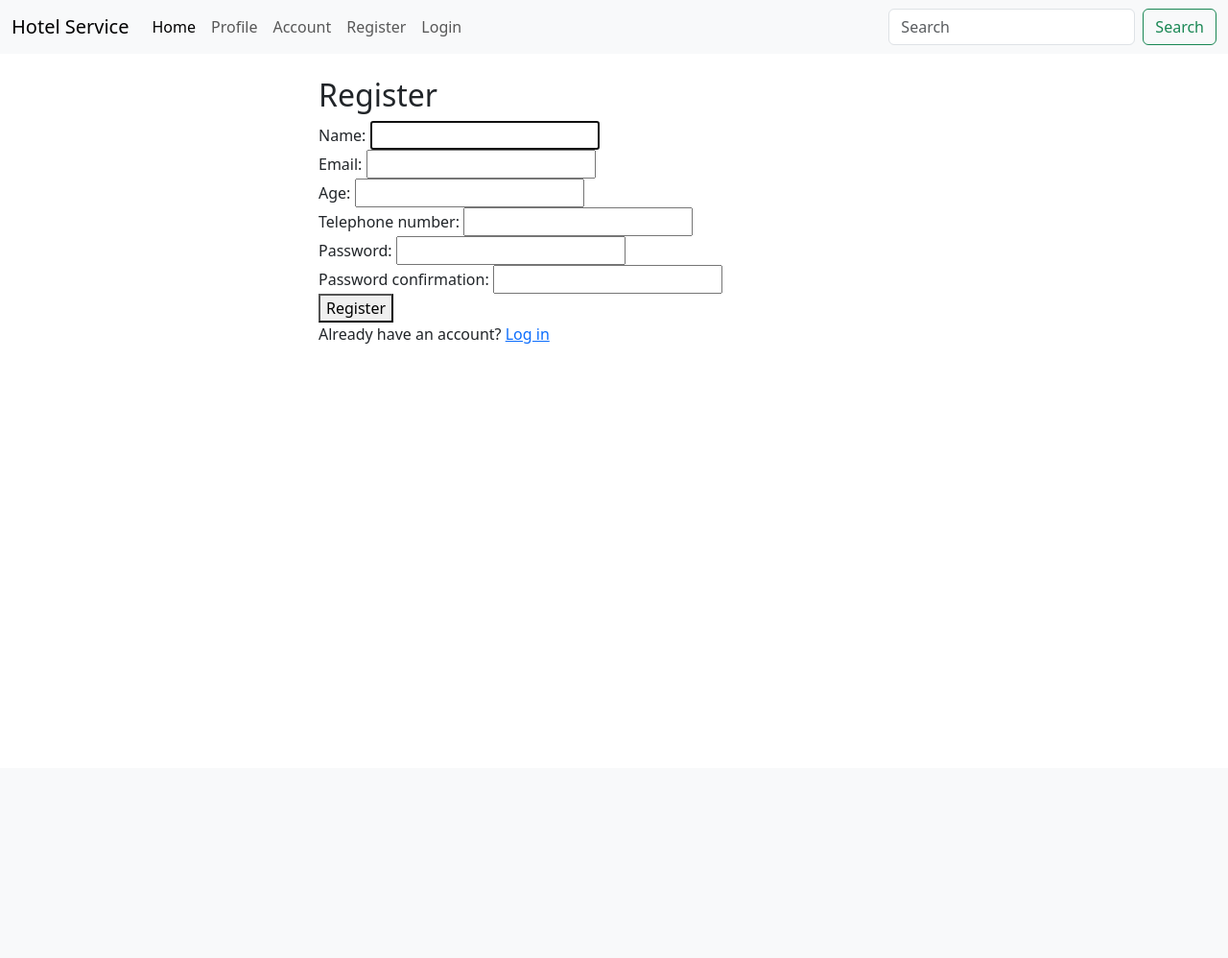
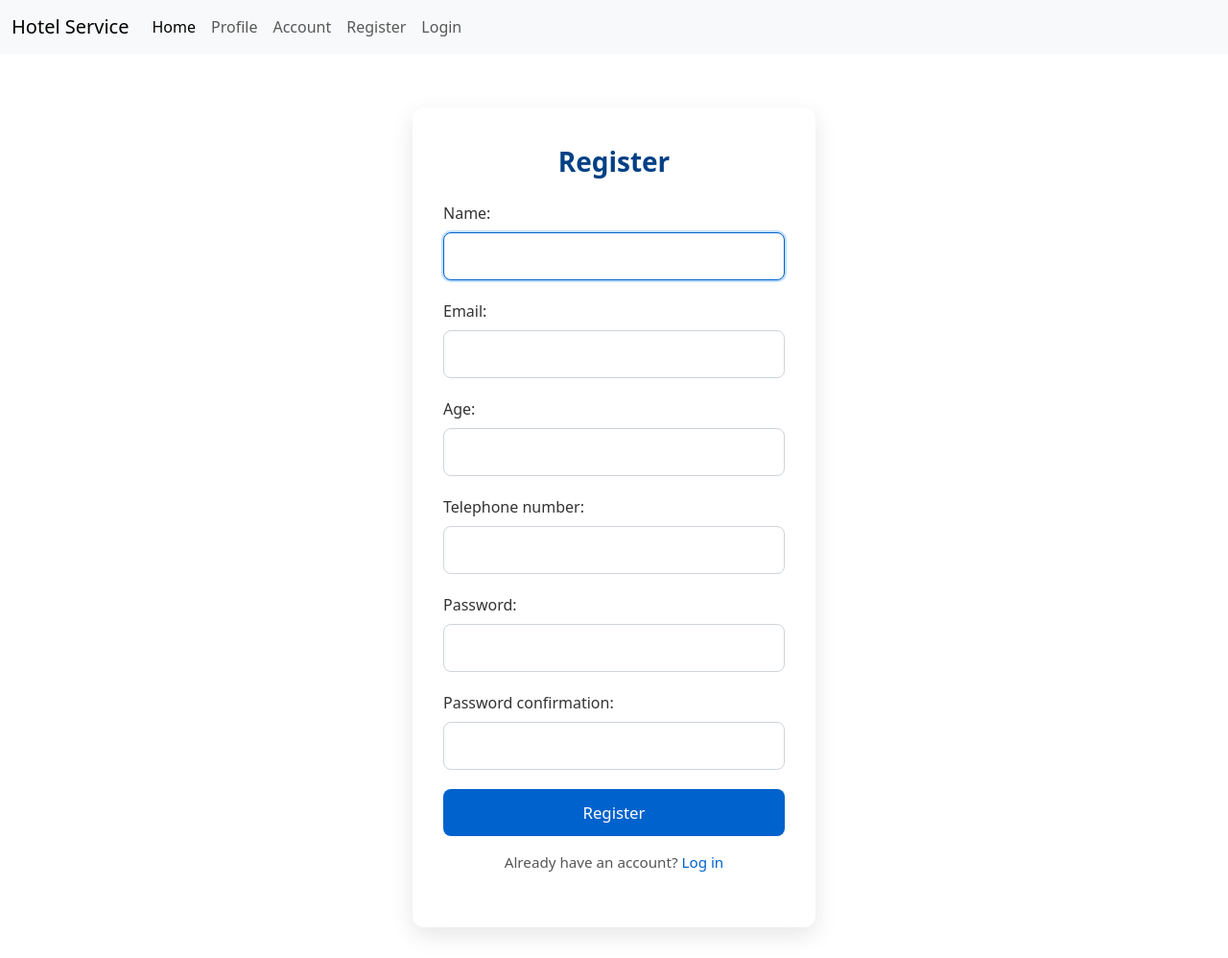
Before and after one commit to DimaGershchuk/HotelService, a Django app: page /users/register/ in a window 1280 px wide. Shown: the whole page at 96% size. Before the commit the page ends 358 px from the top, so only its background shows below. Run offline with Django 5.2, Linux system fonts and the light colour scheme; some libraries are stand-ins or nearby versions.

Commit message:
Fixed styles, added styles for login and register forms

```diff
--- a/static/css/styles.css
+++ b/static/css/styles.css
@@ -116,3 +153,194 @@
     padding: .5rem 1rem;
     border-radius: .5rem;
   }
+
+  /* Обгортка форми */
+.auth-wrapper {
+  display: flex;
+  justify-content: center;
+  align-items: center;
+  min-height: 80vh;
+  padding: 2rem;
+}
+
+/* Контейнер самої форми */
+.register-form {
+  background: #ffffff;
+  padding: 2.5rem 2rem;
+  border-radius: .75rem;
+  box-shadow: 0 8px 24px rgba(0,0,0,0.1);
+  width: 100%;
+  max-width: 420px;
+}
+
+/* Заголовок */
+.form-title {
+  text-align: center;
+  font-size: 1.75rem;
+  margin-bottom: 1.5rem;
+  color: #004085;
+  font-weight: 600;
+}
+
+/* Група полів */
+.form-group {
+  margin-bottom: 1.25rem;
+}
+
+.form-group label {
+  display: block;
+  font-weight: 500;
+  margin-bottom: .5rem;
+  color: #333;
+}
+
+.form-group input {
+  width: 100%;
+  padding: .75rem 1rem;
+  border: 1px solid #ced4da;
+  border-radius: .5rem;
+  font-size: 1rem;
+  transition: border-color .2s;
+}
+
+.form-group input:focus {
+  border-color: #0062cc;
+  outline: none;
+  box-shadow: 0 0 0 2px rgba(0,123,255,0.25);
+}
+
+/* help text */
+.form-text {
+  margin-top: .25rem;
+  color: #6c757d;
+  font-size: .875rem;
+}
+
+/* Помилки */
+.error {
+  margin-top: .25rem;
+  font-size: .875rem;
+  color: #dc3545;
+}
+
+/* Кнопка реєстрації */
+.register-btn {
+  width: 100%;
+  padding: .75rem;
+  font-size: 1.05rem;
+  background-color: #0062cc;
+  border: none;
+  border-radius: .5rem;
+  color: #fff;
+  font-weight: 500;
+  transition: background-color .2s, transform .1s;
+}
+
+.register-btn:hover {
+  background-color: #0056b3;
+  transform: translateY(-1px);
+}
+
+/* Підпис під формою */
+.form-footer {
+  text-align: center;
+  margin-top: 1rem;
+  font-size: .95rem;
+  color: #555;
+}
+
+.form-footer a {
+  color: #0062cc;
+  text-decoration: none;
+  font-weight: 500;
+}
+
+.form-footer a:hover {
+  text-decoration: underline;
+}
+
+.login-form {
+  background: #ffffff;
+  padding: 2rem 1.5rem;
+  border-radius: .75rem;
+  box-shadow: 0 6px 24px rgba(0,0,0,0.08);
+  width: 100%;
+  max-width: 380px;
+}
+
+.login-form .form-title {
+  text-align: center;
+  font-size: 1.75rem;
+  margin-bottom: 1.25rem;
+  color: #004085;
+  font-weight: 600;
+}
+
+.login-form .form-group {
+  margin-bottom: 1rem;
+}
+
+.login-form label {
+  display: block;
+  margin-bottom: .5rem;
+  color: #333;
+  font-weight: 500;
+}
+
+.login-form input {
+  width: 100%;
+  padding: .65rem 1rem;
+  border: 1px solid #ced4da;
+  border-radius: .5rem;
+  font-size: 1rem;
+  background: #f8f9fa;
+  transition: border-color .2s, box-shadow .2s;
+}
+
+.login-form input:focus {
+  border-color: #0062cc;
+  outline: none;
+  box-shadow: 0 0 0 2px rgba(0,123,255,0.2);
+}
+
+.login-form .error {
+  margin-top: .25rem;
+  font-size: .875rem;
+  color: #dc3545;
+}
+
+/* ==== BUTTON ==== */
+.login-btn {
+  width: 100%;
+  padding: .75rem;
+  font-size: 1.05rem;
+  background-color: #0062cc;
+  border: none;
+  border-radius: .5rem;
+  color: #fff;
+  font-weight: 500;
+  transition: background-color .2s, transform .1s;
+}
+
+.login-btn:hover {
+  background-color: #0056b3;
+  transform: translateY(-1px);
+}
+
+/* ==== FOOTER ==== */
+.login-form .form-footer {
+  text-align: center;
+  margin-top: 1rem;
+  font-size: .95rem;
+  color: #555;
+}
+
+.login-form .form-footer a {
+  color: #0062cc;
+  font-weight: 500;
+  text-decoration: none;
+}
+
+.login-form .form-footer a:hover {
+  text-decoration: underline;
+}
--- a/templates/base.html
+++ b/templates/base.html
@@ -37,10 +37,6 @@
               <a class="nav-link" href="{% url 'login' %}">Login</a>
             </li>
           </ul>
-          <form class="d-flex" role="search">
-            <input class="form-control me-2" type="search" placeholder="Search" aria-label="Search"/>
-            <button class="btn btn-outline-success" type="submit">Search</button>
-          </form>
         </div>
       </div>
     </nav>
```
Also changed, not shown: other parts of static/css/styles.css (+59 -22 lines). Lines whose indentation alone changed are shown as unchanged.
